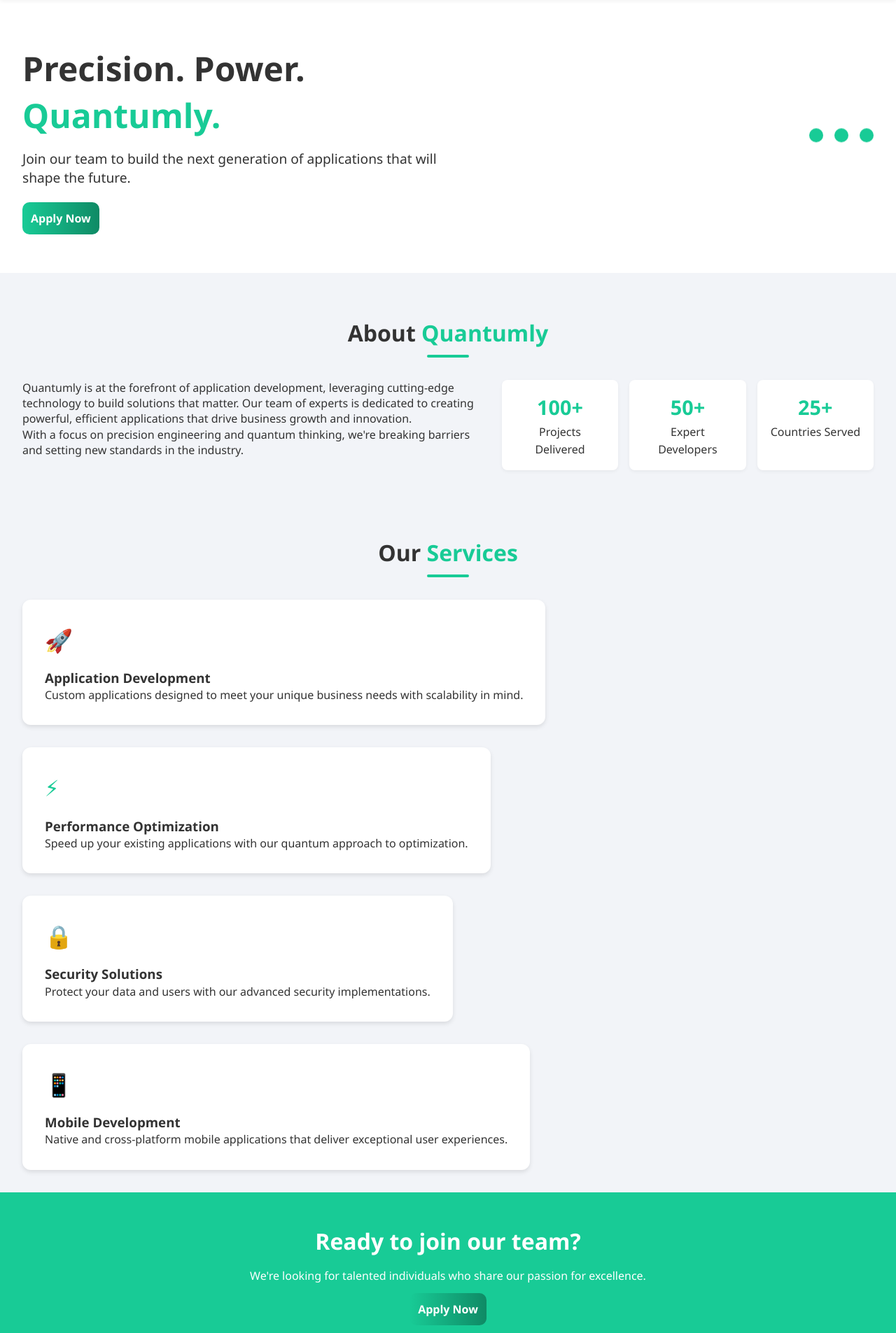
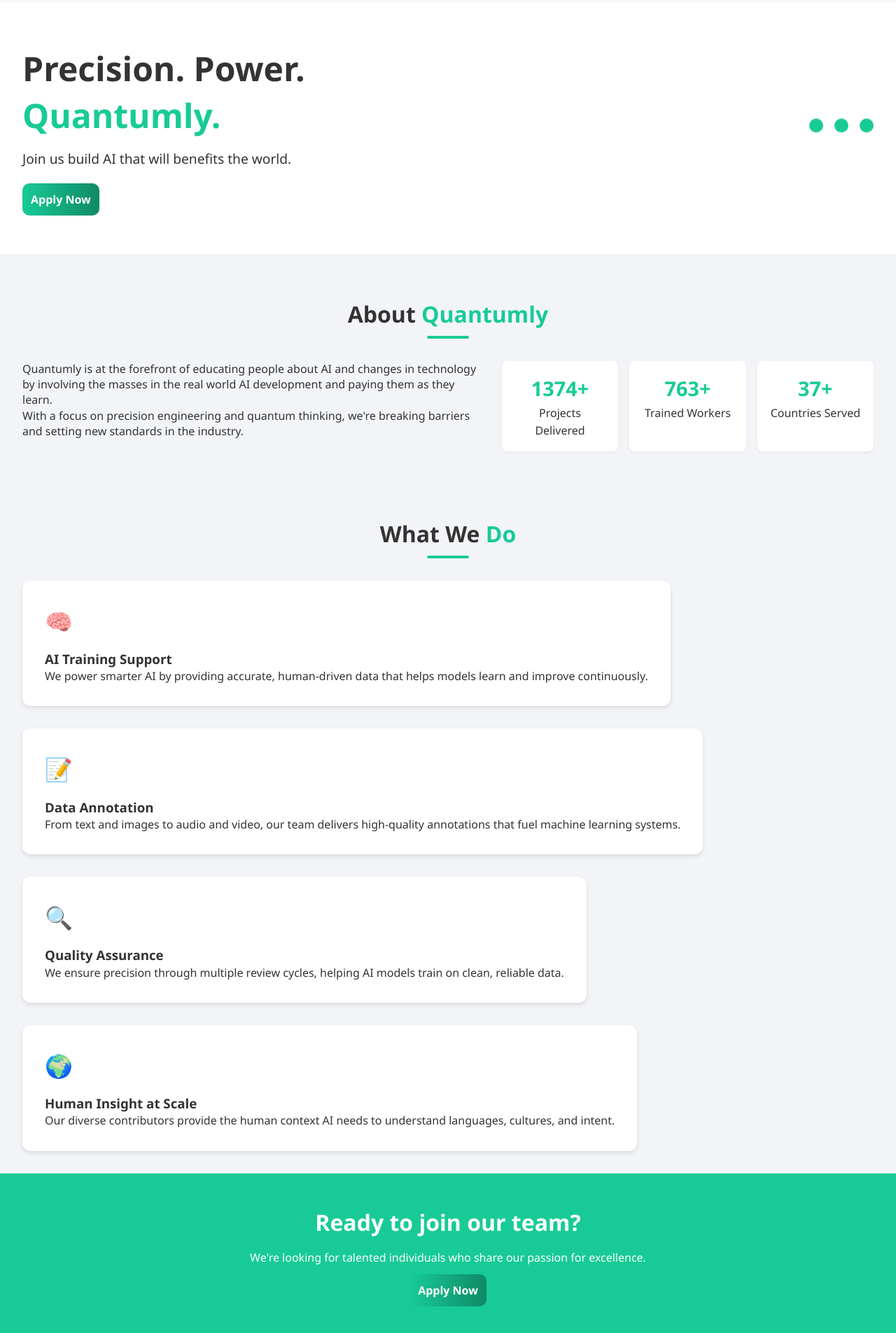
Before and after one commit to muangemutunga/shaka, a Flask app: page / in a window 1280 px wide. Shown: the part 147-2052 px from the top of the page at 70% size. Run offline with Flask 3, Linux system fonts and the light colour scheme.

Commit message:
Update index.html
changed it to fit data annotation

```diff
--- a/templates/index.html
+++ b/templates/index.html
@@ -63,7 +63,7 @@
     <section id="hero">
         <div class="hero-content">
             <h1>Precision. Power. <span class="highlight">Quantumly.</span></h1>
-            <p>Join our team to build the next generation of applications that will shape the future.</p>
+            <p>Join us build AI that will benefits the world.</p>
             <a href="{{ url_for('application') }}" class="cta-button">Apply Now</a>
         </div>
         <div class="hero-visual">
@@ -80,20 +80,20 @@
         </div>
         <div class="about-content">
             <div class="about-text">
-                <p>Quantumly is at the forefront of application development, leveraging cutting-edge technology to build solutions that matter. Our team of experts is dedicated to creating powerful, efficient applications that drive business growth and innovation.</p>
+                <p>Quantumly is at the forefront of educating people about AI and changes in technology by involving the masses in the real world AI development and paying them as they learn.</p>
                 <p>With a focus on precision engineering and quantum thinking, we're breaking barriers and setting new standards in the industry.</p>
             </div>
             <div class="about-stats">
                 <div class="stat-item">
-                    <div class="stat-number">100+</div>
+                    <div class="stat-number">1374+</div>
                     <div class="stat-label">Projects Delivered</div>
                 </div>
                 <div class="stat-item">
-                    <div class="stat-number">50+</div>
-                    <div class="stat-label">Expert Developers</div>
+                    <div class="stat-number">763+</div>
+                    <div class="stat-label">Trained Workers</div>
                 </div>
                 <div class="stat-item">
-                    <div class="stat-number">25+</div>
+                    <div class="stat-number">37+</div>
                     <div class="stat-label">Countries Served</div>
                 </div>
             </div>
@@ -102,29 +102,29 @@
 
     <section id="services">
     <div class="section-header">
-            <h2>Our <span class="highlight">Services</span></h2>
+        <h2>What We <span class="highlight">Do</span></h2>
         <div class="section-divider"></div>
     </div>
     <div class="services-grid">
         <div class="service-card">
-                <div class="service-icon">🚀</div>
-                <h3>Application Development</h3>
-                <p>Custom applications designed to meet your unique business needs with scalability in mind.</p>
+            <div class="service-icon">🧠</div>
+            <h3>AI Training Support</h3>
+            <p>We power smarter AI by providing accurate, human-driven data that helps models learn and improve continuously.</p>
         </div>
         <div class="service-card">
-                <div class="service-icon">⚡</div>
-                <h3>Performance Optimization</h3>
-                <p>Speed up your existing applications with our quantum approach to optimization.</p>
+            <div class="service-icon">📝</div>
+            <h3>Data Annotation</h3>
+            <p>From text and images to audio and video, our team delivers high-quality annotations that fuel machine learning systems.</p>
         </div>
         <div class="service-card">
-                <div class="service-icon">🔒</div>
-                <h3>Security Solutions</h3>
-                <p>Protect your data and users with our advanced security implementations.</p>
+            <div class="service-icon">🔍</div>
+            <h3>Quality Assurance</h3>
+            <p>We ensure precision through multiple review cycles, helping AI models train on clean, reliable data.</p>
         </div>
         <div class="service-card">
-                <div class="service-icon">📱</div>
-                <h3>Mobile Development</h3>
-                <p>Native and cross-platform mobile applications that deliver exceptional user experiences.</p>
+            <div class="service-icon">🌍</div>
+            <h3>Human Insight at Scale</h3>
+            <p>Our diverse contributors provide the human context AI needs to understand languages, cultures, and intent.</p>
         </div>
     </div>
 </section>
@@ -153,14 +153,14 @@
                     <div class="contact-icon">📧</div>
                     <div class="contact-text">
                         <h3>Email</h3>
-                        <p>careers@quantumly.com<br>info@quantumly.com</p>
+                        <p>careers@quantumly.online<br>info@quantumly.online</p>
                     </div>
                 </div>
                 <div class="contact-item">
                     <div class="contact-icon">📞</div>
                     <div class="contact-text">
                         <h3>Phone</h3>
-                        <p>+1 (555) 123-4567<br>+1 (555) 987-6543</p>
+                        <p>+1 (555) 568-6357<br>+1 (555) 987-6370</p>
                     </div>
                 </div>
             </div>
```
Lines whose indentation alone changed are shown as unchanged.
